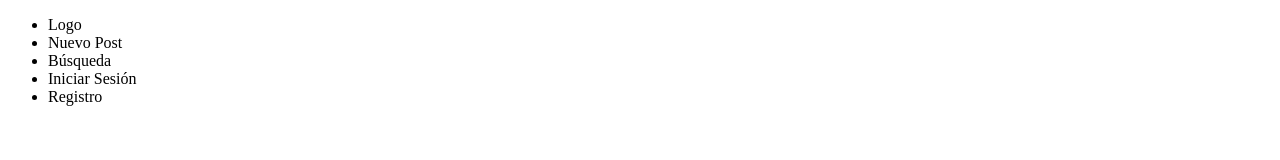
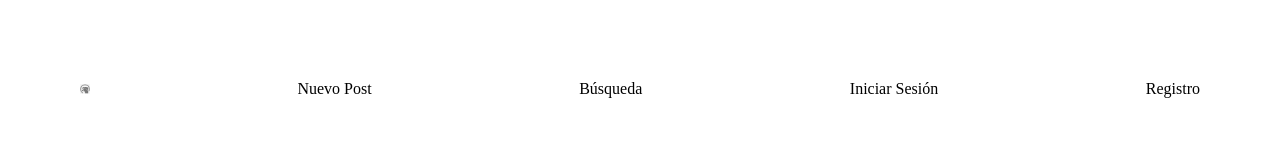
Before and after one commit to MINTIC-CICLO3-211007/G10C7_P.WEB.PERROS, a plain HTML site: page index.html in a window 1280 px wide. Drawn offline with Linux system fonts and the light colour scheme.

Commit message:
agregar logo y estilos para el logo

```diff
--- a/index.html
+++ b/index.html
@@ -4,14 +4,14 @@
     <meta charset="UTF-8">
     <meta http-equiv="X-UA-Compatible" content="IE=edge">
     <meta name="viewport" content="width=device-width, initial-scale=1.0">
-    <link rel="shortcut icon" href="./media/favicon.png" type="image/x-icon"
+    <link rel="shortcut icon" href="./media/favicon.png" type="image/x-icon">
     <link rel="stylesheet" href="./styles/estilos.css">
     <title>Razas de Perros</title>
 </head>
 <body>
     <header>
         <ul class="navbar">
-            <li>Logo</li>
+            <li><img src="./media/logo.png" alt="imagen" class="logo"></li>
             <li>Nuevo Post</li>
             <li>Búsqueda</li>
             <li>Iniciar Sesión</li>
--- a/styles/estilos.css
+++ b/styles/estilos.css
@@ -11,5 +11,9 @@ ul{
 }
 
 body{
-    margin: 0px;
+    margin: 70px;
 }
+
+.logo{
+    height: 10px;
+}
```
Also changed, not shown: media/logo.png (added).
